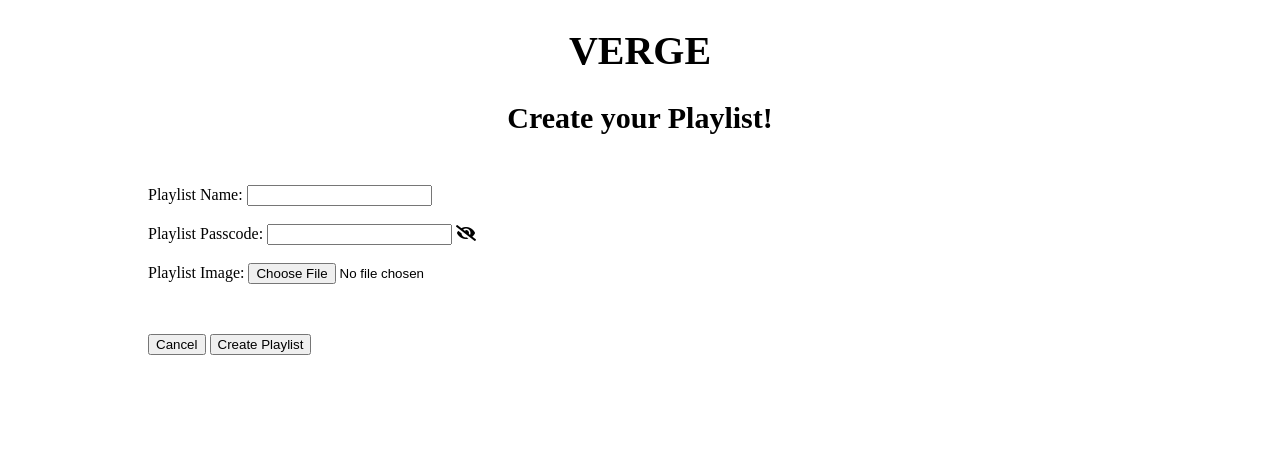
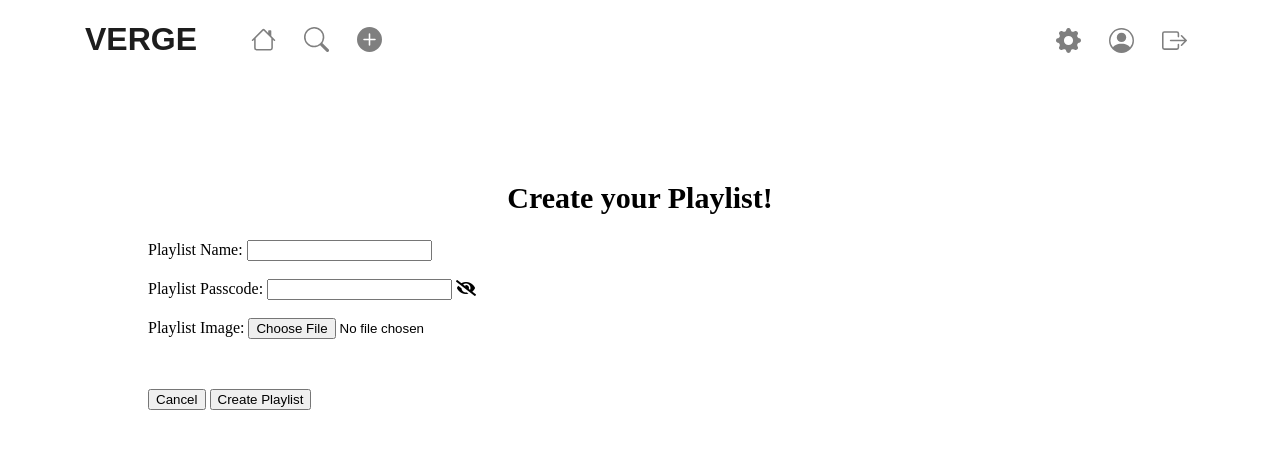
Before and after one commit to Tactakon/Deliverable, a Flask app: template templates/createPlaylistPage.html in a window 1280 px wide. Shown: the top 449 px of the page. Run offline with Flask 2, Linux system fonts and the light colour scheme; the template is opened without the code that fills it, so the values that code supplies are empty; parts of the project's set-up code (start-up, migrations or seed data) failed here and were passed over; some libraries are stand-ins or nearby versions.

Commit message:
Created the header for once user has logged in

```diff
--- a/static/createPlaylistPage.css
+++ b/static/createPlaylistPage.css
@@ -1,7 +1,6 @@
 .margins {
   margin-left: 140px;
   margin-right: 140px;
-  margin-top: 50px;
   margin-bottom: 50px;
   display: flex;
 }
--- a/static/userPlaylistpage.css
+++ b/static/userPlaylistpage.css
@@ -1,7 +1,7 @@
 .margins {
   margin-left: 140px;
   margin-right: 140px;
-  margin-top: 50px;
+  margin-top: -auto;
   margin-bottom: 50px;
   display: flex;
 }
--- a/templates/createPlaylistPage.html
+++ b/templates/createPlaylistPage.html
@@ -3,18 +3,9 @@
 
 <head>
     <link rel="stylesheet" href="../static/createPlaylistPage.css">
-    <script src='https://kit.fontawesome.com/a076d05399.js' crossorigin='anonymous'></script>
-    <link rel="stylesheet" href="https://use.fontawesome.com/releases/v5.15.2/css/all.css"
-        integrity="sha384-ajZ0XmMa8d6HPlDyG7nKSJlBdxn1fKs3U6Zf3TJvXG1xUceMkP5FFwVEva/SOQdJ" crossorigin="anonymous">
+    <link rel="stylesheet" href="https://use.fontawesome.com/releases/v5.15.2/css/all.css" integrity="sha384-ajZ0XmMa8d6HPlDyG7nKSJlBdxn1fKs3U6Zf3TJvXG1xUceMkP5FFwVEva/SOQdJ" crossorigin="anonymous">
 
-    <div id="header1">
-        <h1> VERGE</h1>
-    </div>
-    <div id="header2">
-        <h2>Create your Playlist!</h2>
-    </div>
-
-    <script>
+<script>
         //To toggle the hide/show of the Playlist Passcode
         function togglePasswordVisibility(inputId) {
             var passwordInput = document.getElementById(inputId);
@@ -35,10 +26,13 @@
             image.src = URL.createObjectURL(event.target.files[0]);
         };
     </script>
-
 </head>
 
 <body>
+    <iframe src="homeheader.html" frameborder="0" scrolling ="no" width="100%" height="100%" style="margin-top: -6px; "></iframe>
+    <div id="header2">
+        <h2>Create your Playlist!</h2>
+    </div>
     <div class="margins">
         <form action="/create-playlist" method="POST" enctype="multipart/form-data">
             <!--Name of the playlist-->
--- a/templates/homeheader.html
+++ b/templates/homeheader.html
@@ -1,14 +1,87 @@
 <!DOCTYPE html>
 <html>
-    <head>
-        <link rel="stylesheet" href="../static/homeheader.css">
-    </head>
-    <header>
-      <div class = "header">
-        VERGE
-        <button type="button" class="signoutbutton">
-          <a href = "landingpage.html" style="text-decoration: none; color: white;">Sign Out</a>
+  <head>
+    <link rel="stylesheet" href="https://stackpath.bootstrapcdn.com/bootstrap/4.3.1/css/bootstrap.min.css">
+    <link rel="stylesheet" href="homeheader.css">
+  </head>
+  <body>
+    <nav class="navbar navbar-expand-lg navbar-light">
+      <div class="container">
+        <a class="navbar-brand" href="userPlaylistpage.html" style="color: #1D1D1D; font-size: 32px; font-family: Arial, Helvetica, sans-serif; font-weight: 800; padding-right: 30px;">VERGE</a> <!--linked to user homepage-->
+        <button class="navbar-toggler" type="button" data-toggle="collapse" data-target="#navbarNav" aria-controls="navbarNav" aria-expanded="false" aria-label="Toggle navigation">
+          <span class="navbar-toggler-icon"></span>
         </button>
+        <div class="collapse navbar-collapse" id="navbarNav">
+          <ul class="navbar-nav mr-auto">
+            <li class="nav-item">
+              <a class="nav-link" href="userPlaylistpage.html" style="padding-right: 20px;"><!--Linked to user homepage-->
+
+                <!--Home icon-->
+                <svg xmlns="http://www.w3.org/2000/svg" width="25" height="25" fill="currentColor" class="bi bi-house" viewBox="0 0 16 16">
+                  <path d="M8.707 1.5a1 1 0 0 0-1.414 0L.646 8.146a.5.5 0 0 0 .708.708L2 8.207V13.5A1.5 1.5 0 0 0 3.5 15h9a1.5 1.5 0 0 0 1.5-1.5V8.207l.646.647a.5.5 0 0 0 .708-.708L13 5.793V2.5a.5.5 0 0 0-.5-.5h-1a.5.5 0 0 0-.5.5v1.293L8.707 1.5ZM13 7.207V13.5a.5.5 0 0 1-.5.5h-9a.5.5 0 0 1-.5-.5V7.207l5-5 5 5Z"/>
+                </svg>
+
+              </a>
+            </li>
+            <li class="nav-item">
+              <a class="nav-link" href="#" style="padding-right: 20px;">
+
+                <!--Search icon-->
+                <svg xmlns="http://www.w3.org/2000/svg" width="25" height="25" fill="currentColor" class="bi bi-search" viewBox="0 0 16 16">
+                  <path d="M11.742 10.344a6.5 6.5 0 1 0-1.397 1.398h-.001c.03.04.062.078.098.115l3.85 3.85a1 1 0 0 0 1.415-1.414l-3.85-3.85a1.007 1.007 0 0 0-.115-.1zM12 6.5a5.5 5.5 0 1 1-11 0 5.5 5.5 0 0 1 11 0z"/>
+                </svg>
+
+              </a>
+            </li>
+            <li class="nav-item">
+              <a class="nav-link" href="#"> <!--should be linked to create playlist page-->
+
+                <!--Add Playlist icon-->
+                <svg xmlns="http://www.w3.org/2000/svg" width="25" height="25" fill="currentColor" class="bi bi-plus-circle-fill" viewBox="0 0 16 16">
+                  <path d="M16 8A8 8 0 1 1 0 8a8 8 0 0 1 16 0zM8.5 4.5a.5.5 0 0 0-1 0v3h-3a.5.5 0 0 0 0 1h3v3a.5.5 0 0 0 1 0v-3h3a.5.5 0 0 0 0-1h-3v-3z"/>
+                </svg>
+
+              </a>
+            </li>
+          </ul>
+          <ul class="navbar-nav ml-auto" style="margin-left: 200px;">
+            <li class="nav-item">
+              <a class="nav-link" href="#" style="padding-right: 20px; font-size: large;">
+
+                <!--Settings icon-->
+                <svg xmlns="http://www.w3.org/2000/svg" width="25" height="25" fill="currentColor" class="bi bi-gear-fill" viewBox="0 0 16 16">
+                  <path d="M9.405 1.05c-.413-1.4-2.397-1.4-2.81 0l-.1.34a1.464 1.464 0 0 1-2.105.872l-.31-.17c-1.283-.698-2.686.705-1.987 1.987l.169.311c.446.82.023 1.841-.872 2.105l-.34.1c-1.4.413-1.4 2.397 0 2.81l.34.1a1.464 1.464 0 0 1 .872 2.105l-.17.31c-.698 1.283.705 2.686 1.987 1.987l.311-.169a1.464 1.464 0 0 1 2.105.872l.1.34c.413 1.4 2.397 1.4 2.81 0l.1-.34a1.464 1.464 0 0 1 2.105-.872l.31.17c1.283.698 2.686-.705 1.987-1.987l-.169-.311a1.464 1.464 0 0 1 .872-2.105l.34-.1c1.4-.413 1.4-2.397 0-2.81l-.34-.1a1.464 1.464 0 0 1-.872-2.105l.17-.31c.698-1.283-.705-2.686-1.987-1.987l-.311.169a1.464 1.464 0 0 1-2.105-.872l-.1-.34zM8 10.93a2.929 2.929 0 1 1 0-5.86 2.929 2.929 0 0 1 0 5.858z"/>
+                </svg>
+
+              </a>
+            </li>
+            <li class="nav-item">
+              <a class="nav-link" href="#" style="padding-right: 20px; font-size: large;">
+
+                <!--Profile icon-->
+                <svg xmlns="http://www.w3.org/2000/svg" width="25" height="25" fill="currentColor" class="bi bi-person-circle" viewBox="0 0 16 16">
+                  <path d="M11 6a3 3 0 1 1-6 0 3 3 0 0 1 6 0z"/>
+                  <path fill-rule="evenodd" d="M0 8a8 8 0 1 1 16 0A8 8 0 0 1 0 8zm8-7a7 7 0 0 0-5.468 11.37C3.242 11.226 4.805 10 8 10s4.757 1.225 5.468 2.37A7 7 0 0 0 8 1z"/>
+                </svg>
+
+              </a>
+            </li>
+            <li class="nav-item">
+              <a class="nav-link" href="landingpage.html" style="font-size: large;" > <!--Should be linked to the landing page-->
+
+                <!--Signout icon-->
+                <svg xmlns="http://www.w3.org/2000/svg" width="25" height="25" fill="currentColor" class="bi bi-box-arrow-right" viewBox="0 0 16 16">
+                  <path fill-rule="evenodd" d="M10 12.5a.5.5 0 0 1-.5.5h-8a.5.5 0 0 1-.5-.5v-9a.5.5 0 0 1 .5-.5h8a.5.5 0 0 1 .5.5v2a.5.5 0 0 0 1 0v-2A1.5 1.5 0 0 0 9.5 2h-8A1.5 1.5 0 0 0 0 3.5v9A1.5 1.5 0 0 0 1.5 14h8a1.5 1.5 0 0 0 1.5-1.5v-2a.5.5 0 0 0-1 0v2z"/>
+                  <path fill-rule="evenodd" d="M15.854 8.354a.5.5 0 0 0 0-.708l-3-3a.5.5 0 0 0-.708.708L14.293 7.5H5.5a.5.5 0 0 0 0 1h8.793l-2.147 2.146a.5.5 0 0 0 .708.708l3-3z"/>
+                </svg>
+
+              </a>
+            </li>
+
+          </ul>
+        </div>
       </div>
-    </header>
+    </nav>
+
+  </body>
 </html>
```
Also changed, not shown: static/homeheader.css (deleted, +0 -33 lines), templates/userPlaylistpage.html (+17 -11 lines).
